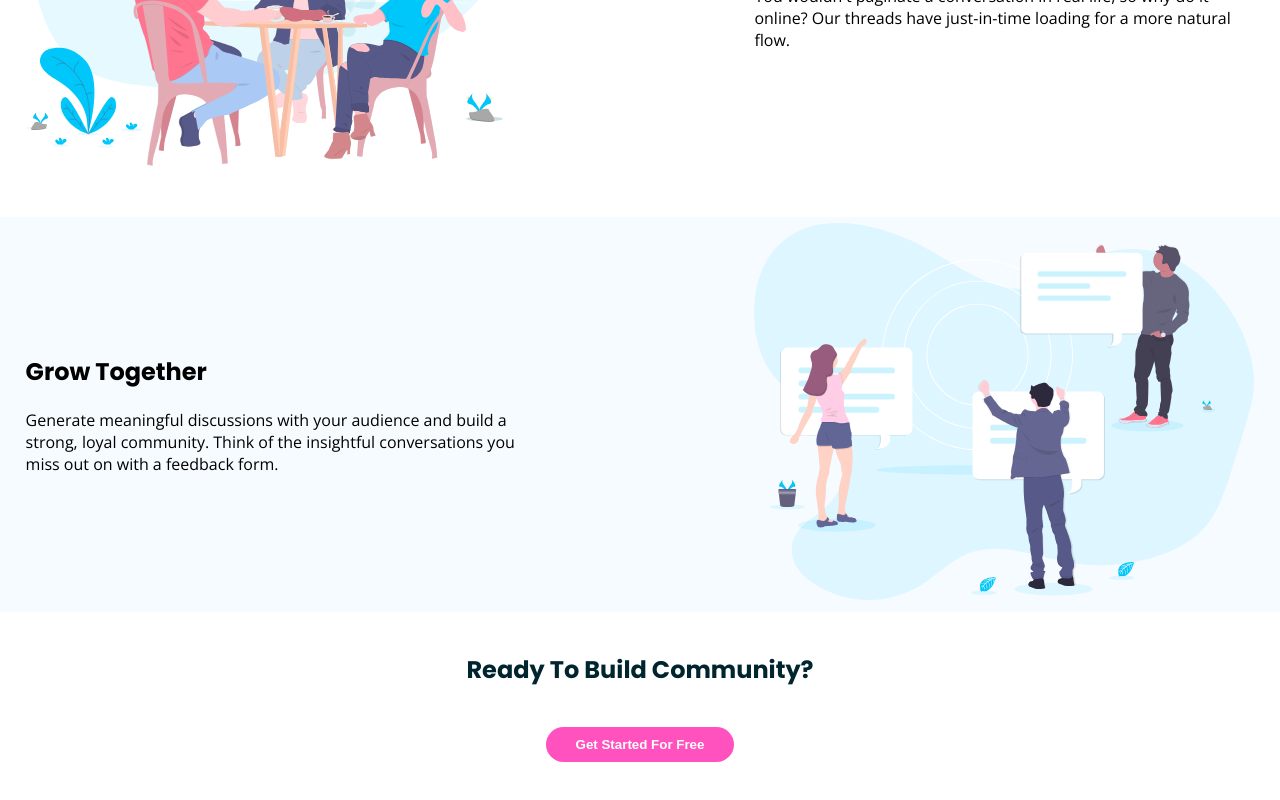
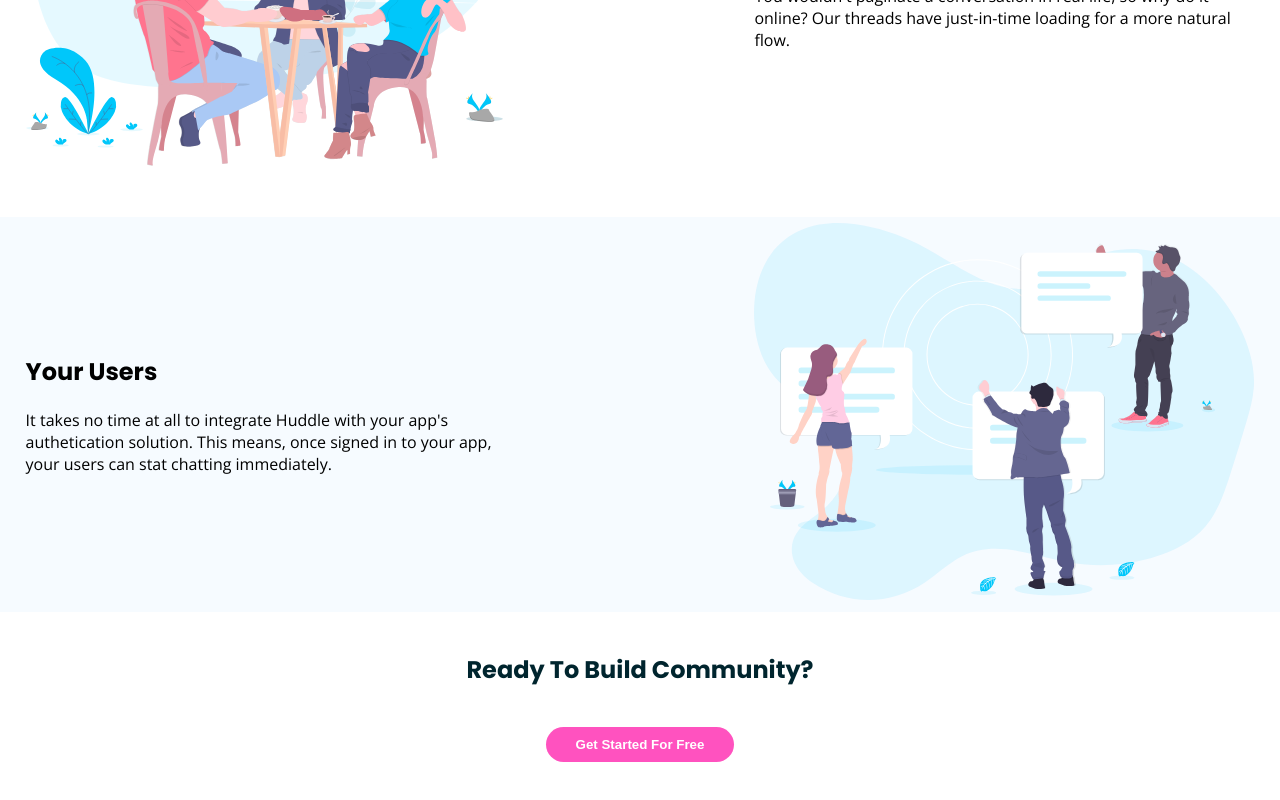
Before and after one commit to Wiriyamu/vue-huddle, a Vue app: page / in a window 1280 px wide. Shown: the part 1727-2527 px from the top of the page. Built offline with nearby package versions, Linux system fonts and the light colour scheme.

Commit message:
fix(users): fix users texts

```diff
--- a/src/components/Users.vue
+++ b/src/components/Users.vue
@@ -2,11 +2,11 @@
   <section class="users">
     <div class="users__container">
       <div class="users__texts">
-        <h1 class="users__title">Grow Together</h1>
+        <h1 class="users__title">Your Users</h1>
         <p class="users__paragraphy">
-          Generate meaningful discussions with your audience and build a strong,
-          loyal community. Think of the insightful conversations you miss out on
-          with a feedback form.
+          It takes no time at all to integrate Huddle with your app's
+          authetication solution. This means, once signed in to your app, your
+          users can stat chatting immediately.
         </p>
       </div>
       <figure class="users__img">
```
